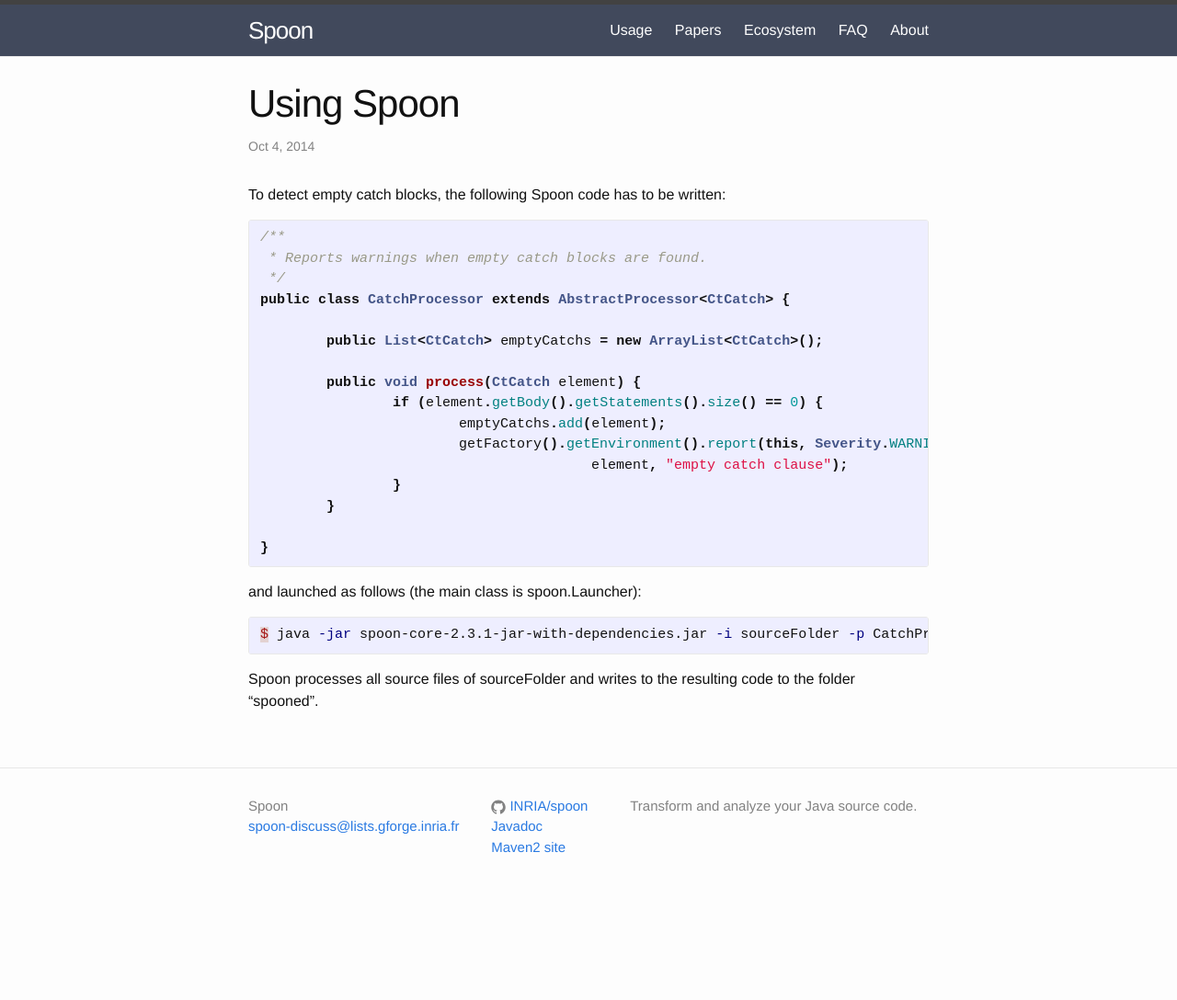
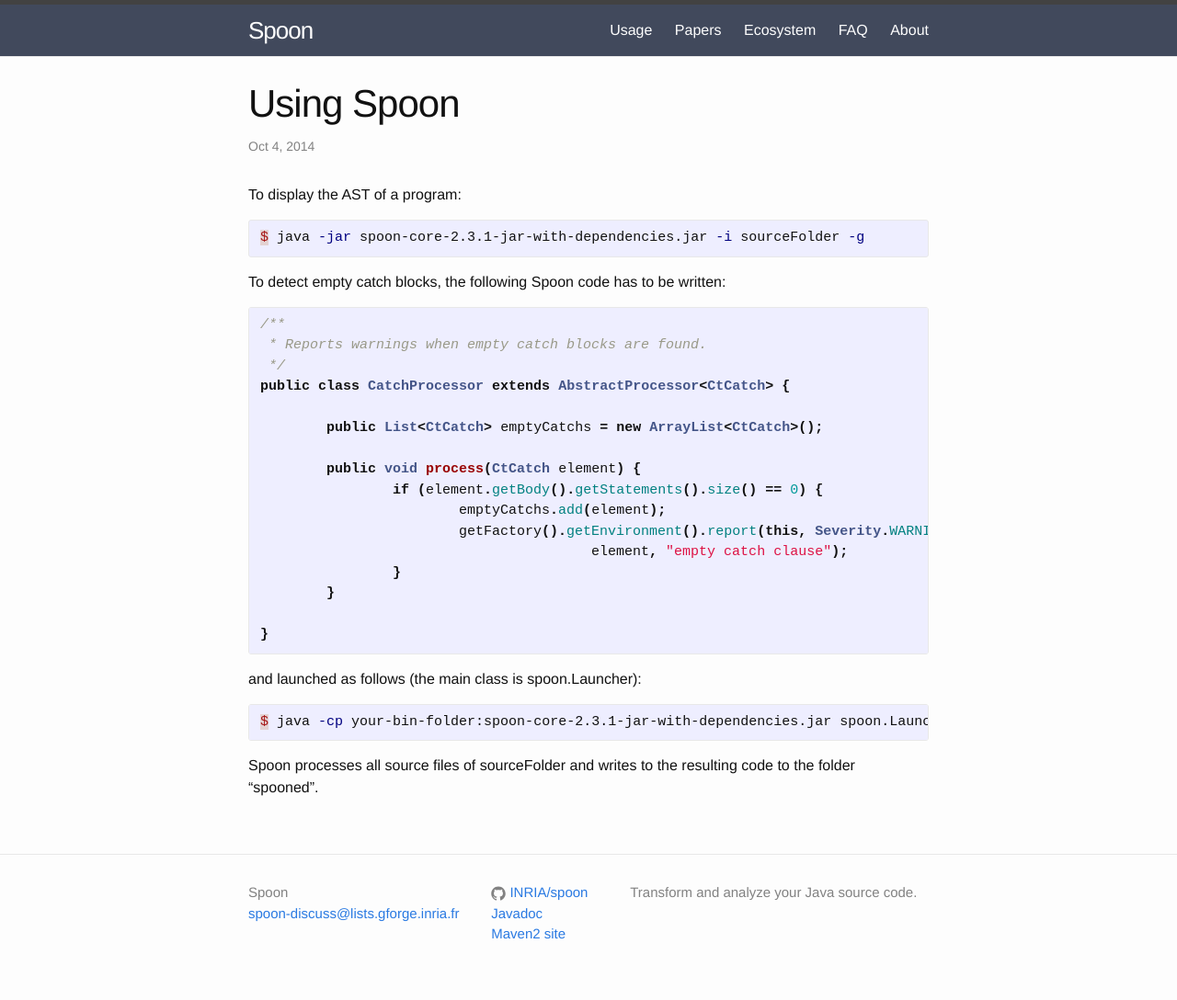
Before and after one commit to INRIA/spoon, a Jekyll site: the page built from _posts/2014-10-02-usage.md, in a window 1280 px wide. Shown: the whole page at 92% size. Built offline with Jekyll 4.4.1, drawn with Linux system fonts in a browser that asks for light colours; before the commit the page ends 993 px from its top, so only the background shows below that.

Commit message:
changes the intro

```diff
--- a/_posts/2014-10-02-usage.md
+++ b/_posts/2014-10-02-usage.md
@@ -4,6 +4,12 @@
 date:   2014-10-04 16:30:06
 categories: home
 ---
+
+To display the AST of a program:
+{% highlight PowerShell %}
+$ java -jar spoon-core-2.3.1-jar-with-dependencies.jar -i sourceFolder -g
+{% endhighlight %}
+
 
 To detect empty catch blocks, the following Spoon code has to be written:
 
@@ -29,7 +35,7 @@
 and launched as follows (the main class is spoon.Launcher):
 
 {% highlight PowerShell %}
-$ java -jar spoon-core-2.3.1-jar-with-dependencies.jar -i sourceFolder -p CatchProcessor
+$ java -cp your-bin-folder:spoon-core-2.3.1-jar-with-dependencies.jar spoon.Launcher -i sourceFolder -p CatchProcessor
 {% endhighlight %}
 
 Spoon processes all source files of sourceFolder and writes to the resulting code to the folder "spooned".
```
